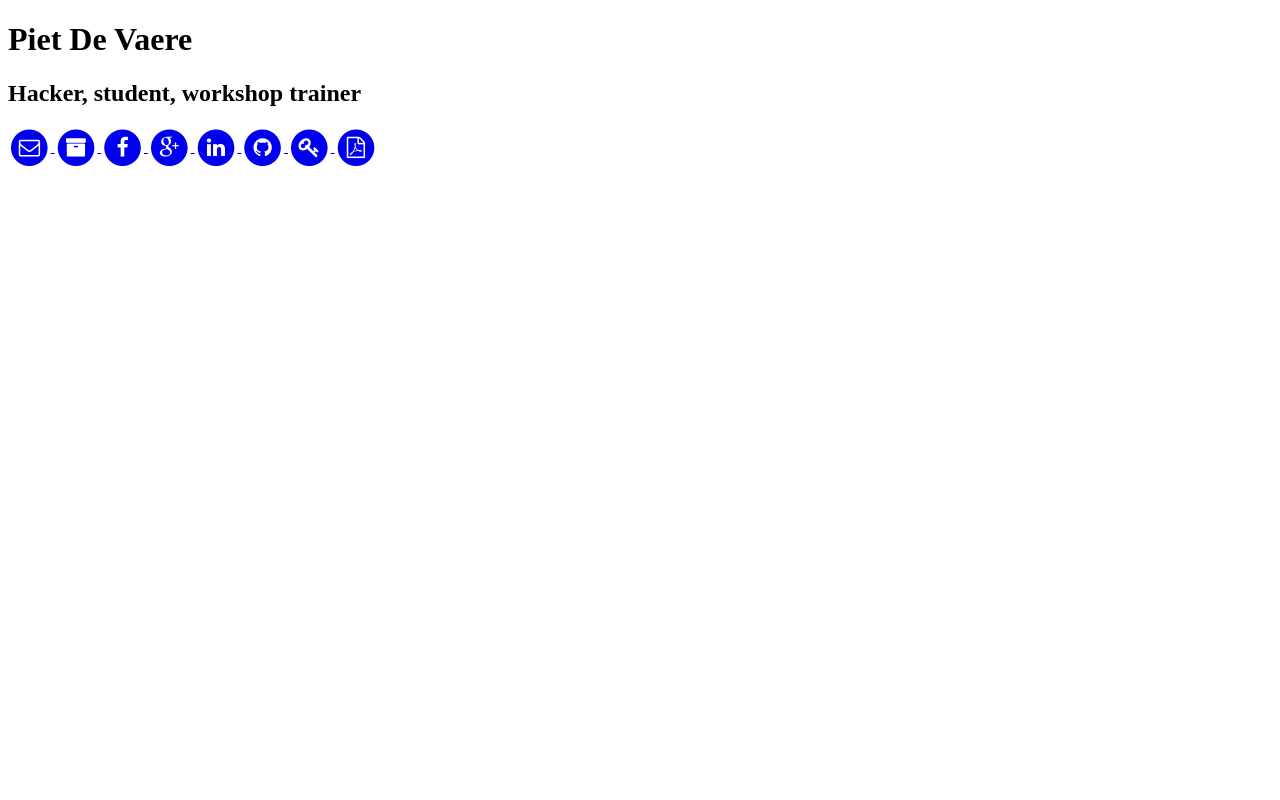
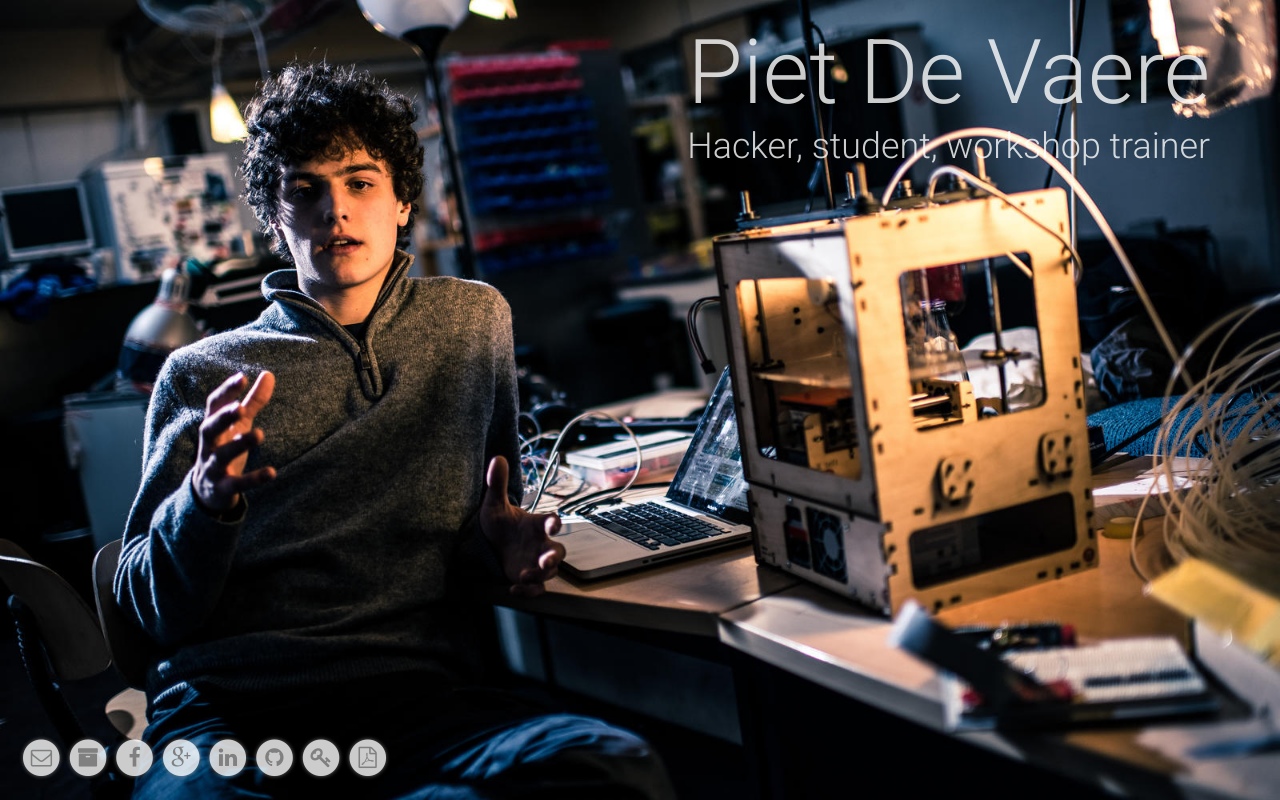
Before and after one commit to pietdevaere/devae.re, a PHP site: page /index1.html in a window 1280 px wide. Run offline with PHP 8.4, Linux system fonts and the light colour scheme.

Commit message:
bumped up font weight

```diff
--- /dev/null
+++ b/css/style1.css
@@ -0,0 +1,83 @@
+a:link {
+  color: white;
+  text-decoration: none;
+}
+
+a:visited{
+  color: white;
+  text-decoration: none;
+}
+
+a:focus{
+  outline: none;
+}
+
+body {
+	font-size:100%;
+	font-family:'Roboto', Optima, Verdana, Geneva, sans-serif;
+	color: white;
+}
+html {
+	background: url(../images/maks3.jpg) no-repeat left top fixed;
+	-webkit-background-size: cover;
+	-moz-background-size: cover;
+	-o-background-size: cover;
+	background-size: cover;
+}
+
+h1 {
+	font-weight:300;
+	font-size: 7vw;
+	padding: 0px;
+	margin: 0px;
+  opacity: 0.8;
+}
+
+h2 {
+	font-weight:300;
+	font-size: 2.8vw;
+	padding: 0px;
+	margin: 0px;
+  opacity: 0.8;
+}
+
+#name {
+	position: absolute;
+	top: 20px;
+	right: 70px;
+	text-align: right;
+}
+
+#services {
+	position: absolute;
+	bottom: 20px;
+	left: 20px;
+}
+
+#services img{
+	height: 40px;
+}
+
+#services .fa{
+  color: white;
+  afont-size: 2em;
+}
+
+#services .fa-circle{
+  opacity: 0.8;
+}
+
+#services .fa-inverse{
+  color: grey;
+}
+
+#services .fa-lg:hover > .fa-inverse{
+  color: black;
+}
+
+#services .fa-circle{
+  text-shadow: 0px 0px 4px #888888;
+}
+#services .fa-lg:hover > .fa-circle{
+  text-shadow: 0px 0px 4px #ffffff;
+}
--- a/css/style2.css
+++ b/css/style2.css
@@ -34,7 +34,7 @@ h1 {
 }
 
 h2 {
-	font-weight:100;
+	font-weight:300;
 	font-size: 2.8vw;
 	padding: 0px;
 	margin: 0px;
--- a/css/style3.css
+++ b/css/style3.css
@@ -34,7 +34,7 @@ h1 {
 }
 
 h2 {
-	font-weight:100;
+	font-weight:300;
 	font-size: 2.8vw;
 	padding: 0px;
 	margin: 0px;
--- a/css/style5.css
+++ b/css/style5.css
@@ -34,7 +34,7 @@ h1 {
 }
 
 h2 {
-	font-weight:100;
+	font-weight:300;
 	font-size: 2.8vw;
 	padding: 0px;
 	margin: 0px;
--- a/css/style6.css
+++ b/css/style6.css
@@ -34,7 +34,7 @@ h1 {
 }
 
 h2 {
-	font-weight:100;
+	font-weight:300;
 	font-size: 2.8vw;
 	padding: 0px;
 	margin: 0px;
```
